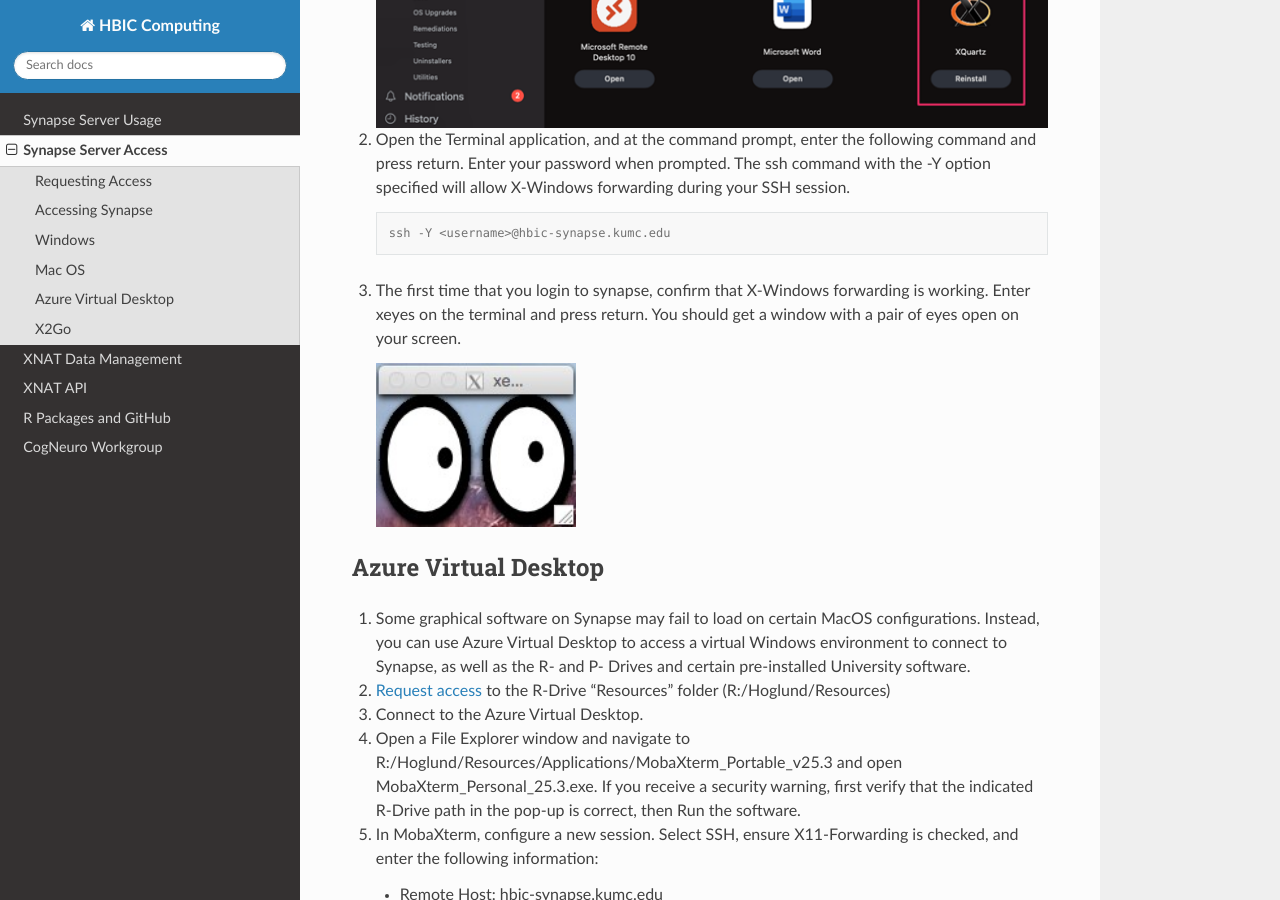
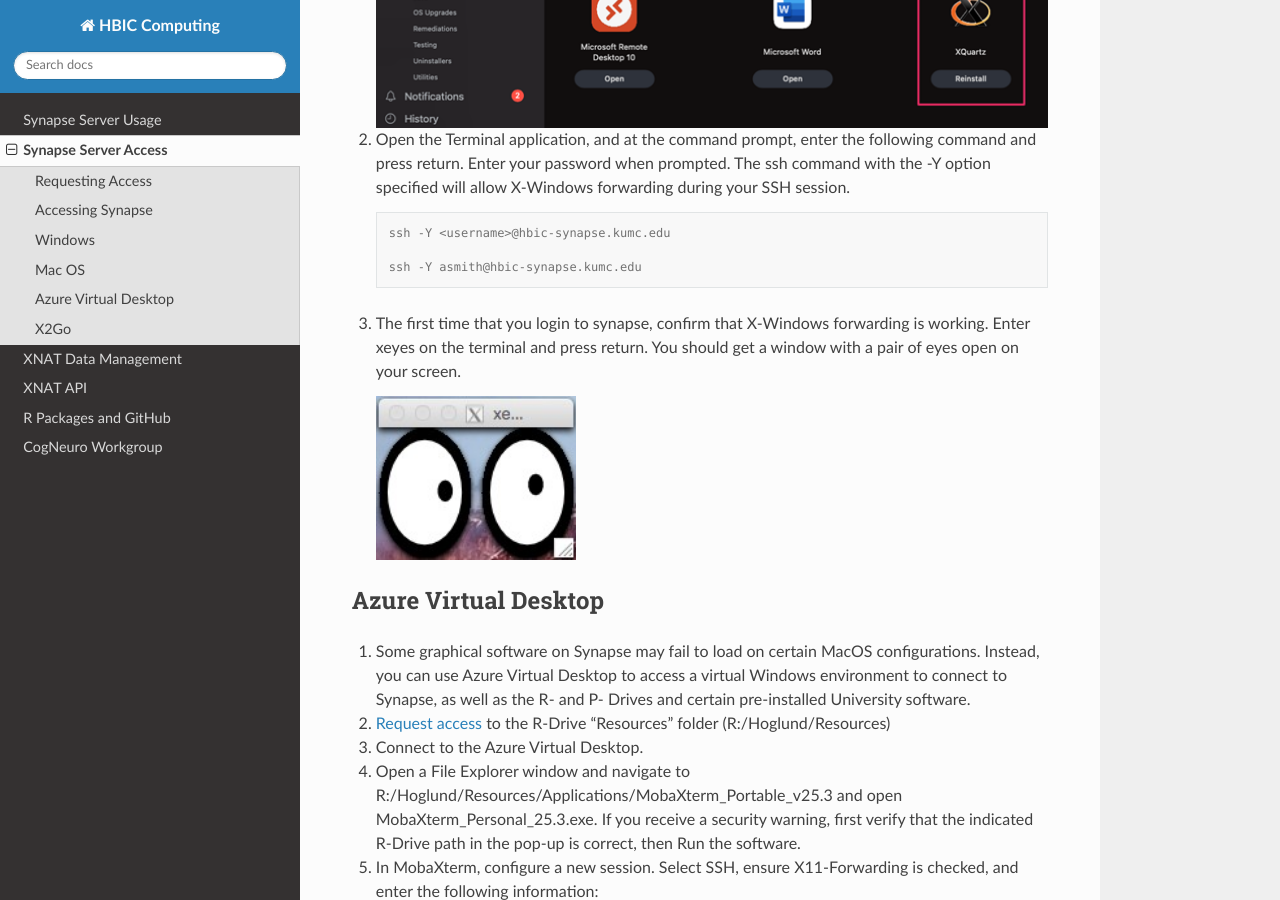
Before and after one commit to jbartolotti/hbic-computing, a Sphinx documentation site: the page built from docs/source/synapse_access.rst, in a window 1280 px wide and 900 px high, scrolled down 2061 px. Built offline with Sphinx 7.4.7 and the Read the Docs theme 3.1.0, drawn with Linux system fonts in a browser that asks for light colours.

Commit message:
Add example SSH command for synapse access

```diff
--- a/docs/source/synapse_access.rst
+++ b/docs/source/synapse_access.rst
@@ -51,6 +51,8 @@
    .. code-block:: console
 
      ssh -Y <username>@hbic-synapse.kumc.edu
+
+     ssh -Y asmith@hbic-synapse.kumc.edu
 
 
 
```
